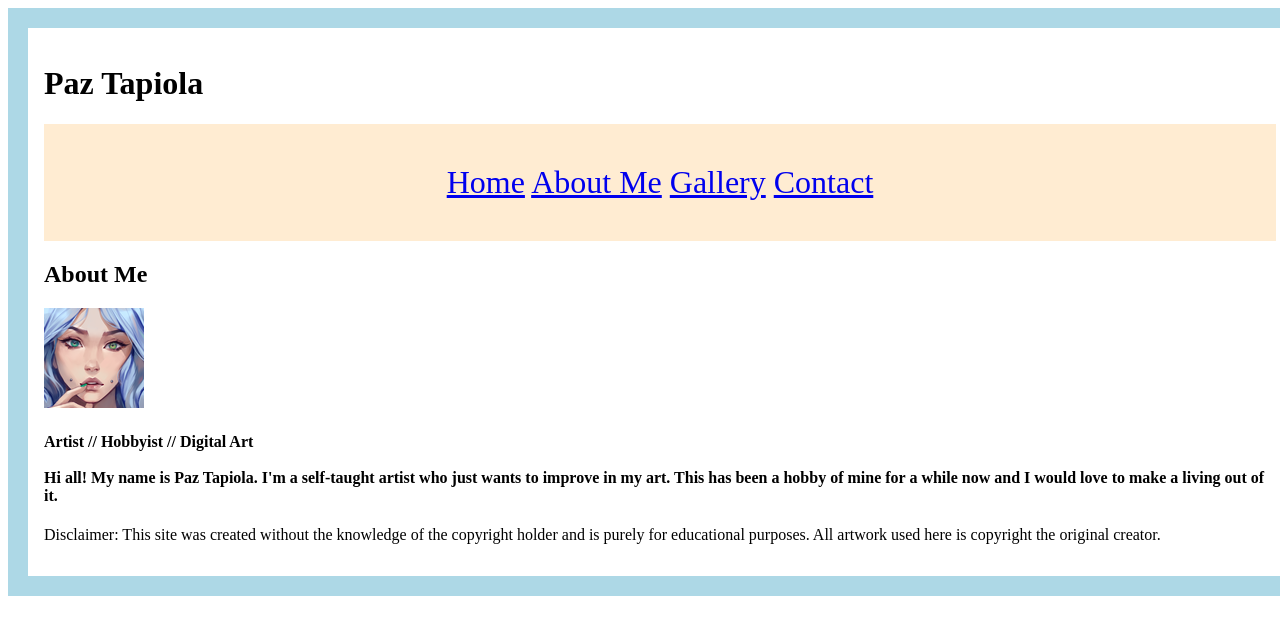
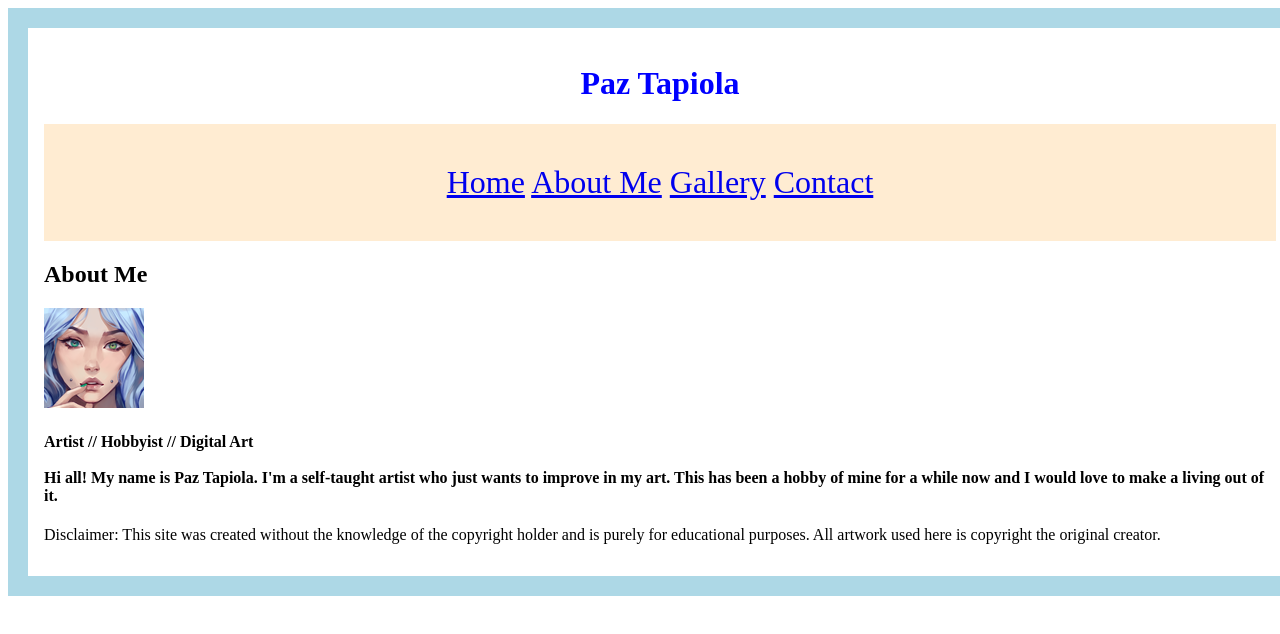
Before and after one commit to momarie-sketches/tpiolaportfolio, a plain HTML site: page aboutme.html in a window 1280 px wide. Shown: the top 634 px of the page. Drawn offline with Linux system fonts and the light colour scheme.

Commit message:
class header added

```diff
--- a/aboutme.html
+++ b/aboutme.html
@@ -6,7 +6,7 @@
         <title>Tpiola | AboutMe</title>
     </head>
     <body>
-        <h1>Paz Tapiola</h1>
+        <h1 class="header">Paz Tapiola</h1>
         <nav>
             <a href="index.html">Home</a>
             <a href="aboutme.html">About Me</a>
--- a/style.css
+++ b/style.css
@@ -18,4 +18,5 @@ nav {
 
 img {
     max-width: 77em;
+    text-align: center;
 }
```
Also changed, not shown: contact.html (+1 -1 lines), gallery.html (+1 -1 lines).
